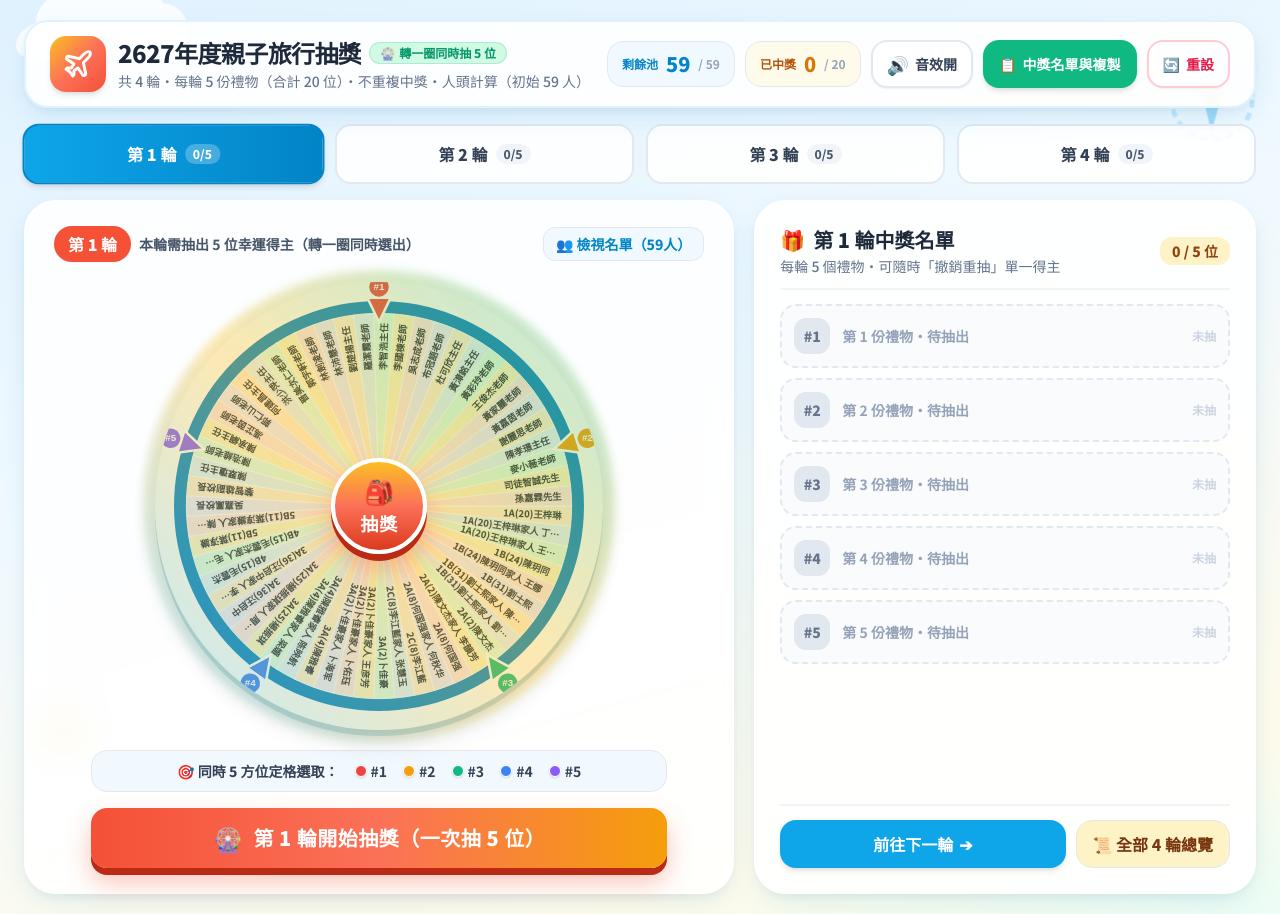
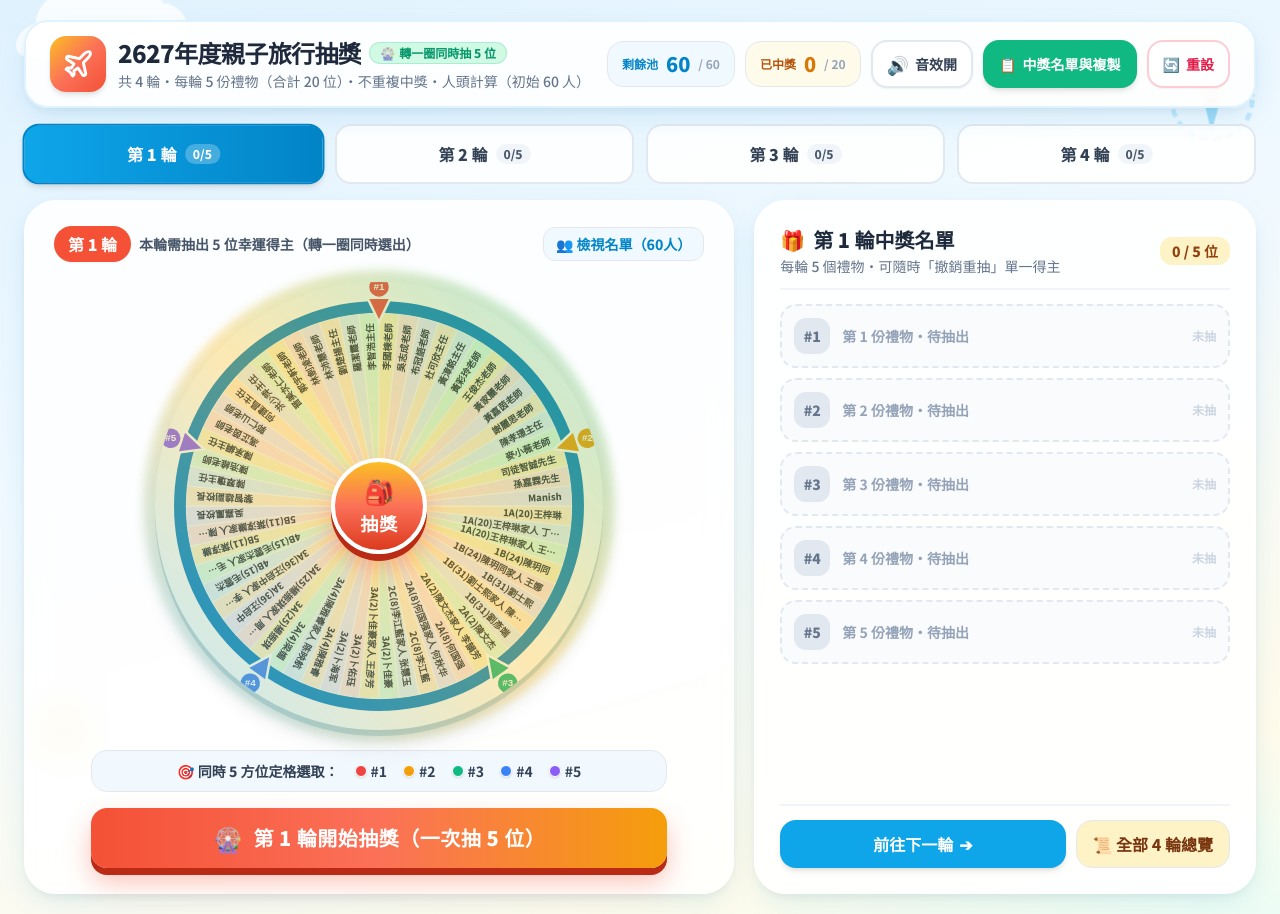
Before and after one commit to hcs-guors/lottery-2627, a plain HTML site: page index.html in a window 1280 px wide. Drawn offline with nearby package versions, Linux system fonts and the light colour scheme.

Commit message:
Add files via upload

```diff
--- a/index.html
+++ b/index.html
@@ -183,7 +183,7 @@
             </span>
           </div>
           <p class="text-xs sm:text-sm font-medium text-slate-500 mt-0.5">
-            共 4 輪・每輪 5 份禮物（合計 20 位）・不重複中獎・人頭計算（初始 59 人）
+            共 4 輪・每輪 5 份禮物（合計 20 位）・不重複中獎・人頭計算（初始 60 人）
           </p>
         </div>
       </div>
@@ -193,8 +193,8 @@
         <!-- 剩餘人數徽章 -->
         <div class="flex items-center gap-2 px-3.5 py-2 rounded-2xl bg-skyTravel-50 border border-skyTravel-200">
           <span class="text-xs font-bold text-skyTravel-600">剩餘池</span>
-          <span id="remainingBadge" class="text-lg sm:text-xl font-black text-skyTravel-600 tabular-nums">59</span>
-          <span class="text-xs font-bold text-slate-400">/ 59</span>
+          <span id="remainingBadge" class="text-lg sm:text-xl font-black text-skyTravel-600 tabular-nums">60</span>
+          <span class="text-xs font-bold text-slate-400">/ 60</span>
         </div>
 
         <!-- 已抽總數徽章 -->
@@ -264,7 +264,7 @@
             type="button"
             class="text-xs sm:text-sm font-extrabold text-skyTravel-600 hover:text-skyTravel-700 bg-skyTravel-50 hover:bg-skyTravel-100 px-3 py-1.5 rounded-xl border border-skyTravel-200 transition cursor-pointer"
           >
-            👥 檢視名單（<span id="poolCountBtnText">59</span>人）
+            👥 檢視名單（<span id="poolCountBtnText">60</span>人）
           </button>
         </div>
 
@@ -404,7 +404,7 @@
             <span>全部 4 輪中獎名單總覽（共 20 人）</span>
           </h3>
           <p id="logSummarySubtext" class="text-xs sm:text-sm text-slate-600 font-medium mt-0.5">
-            已抽出 0 / 20 位・剩餘抽獎池 59 人
+            已抽出 0 / 20 位・剩餘抽獎池 60 人
           </p>
         </div>
         <button
@@ -454,7 +454,7 @@
       <div class="px-5 py-4 bg-skyTravel-50 border-b border-skyTravel-100 flex items-center justify-between gap-3">
         <div>
           <h3 class="text-lg sm:text-xl font-black text-slate-800">
-            👥 目前剩餘抽獎池名單（<span id="poolModalCount">59</span> 位）
+            👥 目前剩餘抽獎池名單（<span id="poolModalCount">60</span> 位）
           </h3>
           <p class="text-xs sm:text-sm text-slate-500 font-medium">
             家庭成員已依個人資料姓名精準拆分；已中獎者會自動移出
@@ -513,8 +513,8 @@
   <script>
     /**
      * ============================================================================
-     * 1. 名單資料建構（依個人資料檔案對應學生與家人姓名，人頭計算）
-     *    總計：29 位家長及學生 + 28 位教師 + 2 位校友 = 59 人
+     * 1. 名單資料建構（依個人資料檔案對應學生與家人姓名，另加 Manish，人頭計算）
+     *    總計：29 位家長及學生 + 28 位教師 + 2 位校友 + 1 位 Manish = 60 人
      * ============================================================================
      */
     function buildInitialParticipants() {
@@ -525,7 +525,7 @@
         list.push({
           id: `p_${uidCounter++}`,
           name,
-          category // 'family' | 'teacher' | 'alumni'
+          category // 'family' | 'teacher' | 'alumni' | 'other'
         });
       };
 
@@ -538,7 +538,7 @@
         '1B(24)陳玥同家人 王娜',
         '1B(31)劉士熙',
         '1B(31)劉士熙家人 陳曉敏',
-        '1B(31)劉士熙家人 劉彥端',
+        '1B(31)劉彥端',
         '2A(2)陳文杰',
         '2A(2)陳文杰家人 李韻芳',
         '2A(8)何国强',
@@ -547,11 +547,11 @@
         '2C(8)李江藍家人 张慧玉',
         '3A(2)卜佳豪',
         '3A(2)卜佳豪家人 王彦芳',
-        '3A(2)卜佳豪家人 卜佑珏',
-        '3A(2)卜佳豪家人 卜海军',
+        '3A(2)卜佑珏',
+        '3A(2)卜海军',
         '3A(4)陳雅睿',
         '3A(4)陳雅睿家人 陈映航',
-        '3A(4)陳雅睿家人 梁媚',
+        '3A(4)梁媚',
         '3A(25)楊振琪',
         '3A(25)楊振琪家人 周清清',
         '3A(36)汪启中',
@@ -577,6 +577,9 @@
       // 2 位校友
       const alumni = ['司徒智誠先生', '孫嘉霖先生'];
       alumni.forEach(name => pushPerson(name, 'alumni'));
+
+      // 新增參與者 Manish（總計 60 人）
+      pushPerson('Manish', 'other');
 
       return list;
     }
@@ -1240,7 +1243,7 @@
 
       showConfirmDialog({
         title: '重設全部 4 輪抽獎紀錄',
-        message: '這會清除所有已抽出的 4 輪中獎名單，並將全部 59 位參與者恢復至抽獎池。確定要重新開始嗎？',
+        message: '這會清除所有已抽出的 4 輪中獎名單，並將全部 60 位參與者恢復至抽獎池。確定要重新開始嗎？',
         confirmText: '全部重設',
         cancelText: '取消',
         onConfirm: () => {
@@ -1268,7 +1271,10 @@
       if (category === 'teacher') {
         return '<span class="px-2 py-0.5 rounded-full text-[11px] font-extrabold bg-amberSunny-100 text-amber-800">教師</span>';
       }
-      return '<span class="px-2 py-0.5 rounded-full text-[11px] font-extrabold bg-mintBadge-100 text-mintBadge-700">校友</span>';
+      if (category === 'alumni') {
+        return '<span class="px-2 py-0.5 rounded-full text-[11px] font-extrabold bg-mintBadge-100 text-mintBadge-700">校友</span>';
+      }
+      return '<span class="px-2 py-0.5 rounded-full text-[11px] font-extrabold bg-amberSunny-100 text-amber-800">參與者</span>';
     }
 
     function renderRoundTabs() {
```
